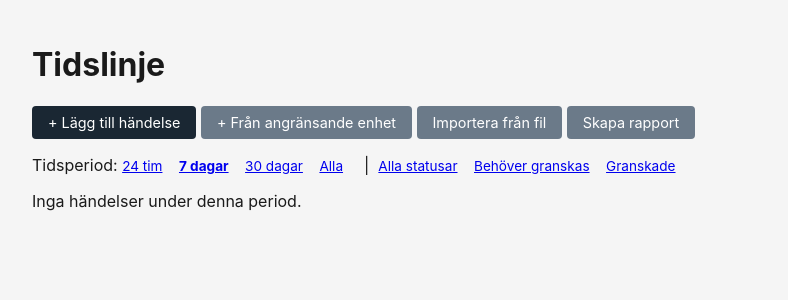
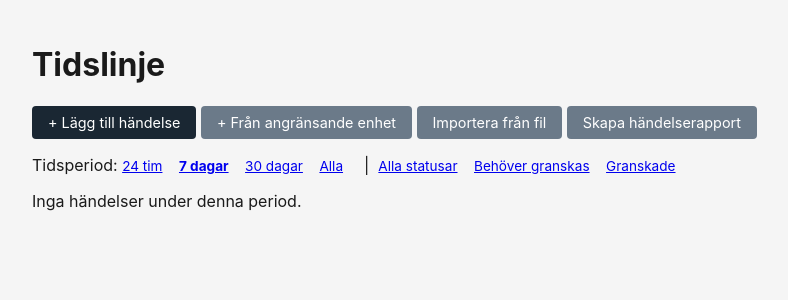
Before and after one commit to PetterCode/signal-events, a Flask app: page /events in a window 1280 px wide. Shown: the part 72-372 px from the top of the page, without its empty margins (108-896 px from the left). Run offline with Flask 3, Linux system fonts and the light colour scheme; data comes from the database, SQL or seed files in the repository; data that the repository does not hold is empty; some libraries are stand-ins or nearby versions.

Commit message:
Rename Skapa rapport to Skapa händelserapport in Tidslinje
Distinguishes it from the "Skapa uppdaterad hotbildsbedömning" button
on Sammanställd hotbedömning -- both said "rapport" before, which read
as the same action from two different pages.

```diff
--- a/signal_events/webapp/templates/events_list.html
+++ b/signal_events/webapp/templates/events_list.html
@@ -6,7 +6,7 @@
     <a class="btn" href="{{ url_for('events.new_event') }}">+ Lägg till händelse</a>
     <a class="btn btn-secondary" href="{{ url_for('events.new_adjacent_event') }}">+ Från angränsande enhet</a>
     <a class="btn btn-secondary" href="{{ url_for('events.import_events') }}">Importera från fil</a>
-    <a class="btn btn-secondary" href="{{ url_for('events.report') }}">Skapa rapport</a>
+    <a class="btn btn-secondary" href="{{ url_for('events.report') }}">Skapa händelserapport</a>
   </p>
   <div class="filters">
     Tidsperiod:
```
